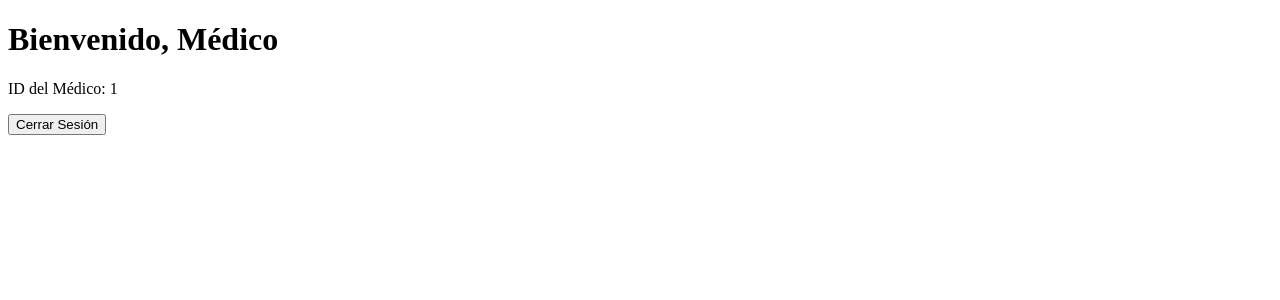
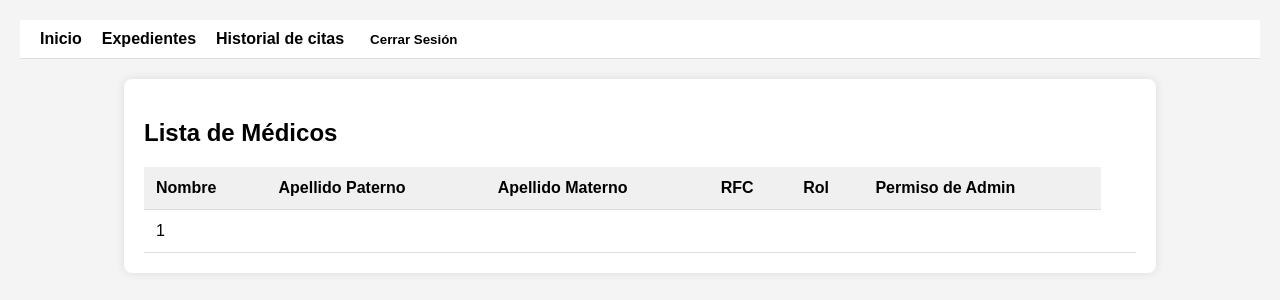
Before and after one commit to ElPanaDero1224/Medicos, a Flask app: page /Home in a window 1280 px wide. Shown: the top 300 px of the page. Run offline with Flask 3, Linux system fonts and the light colour scheme; the visitor is signed in with stand-in values (Sample User, id 1); tables that the repository leaves empty or names only in its code hold one stand-in row (values such as "Sample post"); some libraries are stand-ins or nearby versions.

Commit message:
Admin y Medico

```diff
--- a/Medico/Medico/app/app.py
+++ b/Medico/Medico/app/app.py
@@ -33,7 +33,9 @@
 
 
 #--------------------------------------------------------------------------------------------------------
-#iniciar sesion
+#iniciar
+#Faltan alertas por si el usuario no puede redireccionar
+#Tambien falta agregar una forma de que el medio muestre si es un administrador o no
 @app.route('/iniciar_Sesion', methods=['POST'])
 def iniciar_Sesion():
     if request.method == 'POST':
@@ -42,17 +44,17 @@
         password = request.form.get('password')
 
         query = '''
-        SELECT id_medicos FROM medicos
+        SELECT id_medicos, admin_permision FROM medicos
         WHERE RFC = %s AND contraseña = %s;
         '''
 
         cursor.execute(query, (rfc, password))
         result = cursor.fetchone()
-        cursor.close()
 
         if result:
-            id_medicos = result[0]
+            id_medicos, admin_permision = result
             session['id_medicos'] = id_medicos
+            session['admin_permision'] = admin_permision
             return redirect(url_for('Home'))
         else:
             # Manejo de error si no se encuentra el médico
@@ -60,17 +62,34 @@
 #--------------------------------------------------------------------------------------------------------
 
 
+#--------------------------------------------------------------------------------------------------------
+#Ruta para redirigir al inicio con los pacientes de cada medico al inicio
+@app.route('/Home', methods=['GET'])
+def Home():
+    if 'id_medicos' in session:
+        #para los admin
+        if session.get('admin_permision'):
+            id_medicos = session['id_medicos']
+            cursor = mysql.connection.cursor()
+            cursor.execute('SELECT * FROM vw_medicos')
+            medicos = cursor.fetchall()
+            return render_template('Home.html', id_medicos=id_medicos, medicos = medicos)
+            pass
+        #para el usuario comun
+        else:
+            id_medicos = session['id_medicos']
+            cursor = mysql.connection.cursor()
+            query = 'SELECT * FROM vw_pacientes WHERE id_medico = %s;'
+            cursor.execute(query, (id_medicos,))
+            pacientes = cursor.fetchall()
+            cursor.close()
+
+            return render_template('Home.html', id_medicos=id_medicos, pacientes=pacientes)
+
+    return redirect(url_for('index'))
 
 #--------------------------------------------------------------------------------------------------------
-#Ruta para redirigir al inicio
-@app.route('/Home', methods=['GET'])
-def Home():
-    if session:
-        return render_template('Home.html', id_medicos=session['id_medicos'])
-    else:
-        return redirect(url_for('iniciar_Sesion'))
 
-#--------------------------------------------------------------------------------------------------------
 
 
 
--- a/Medico/Medico/app/templates/Home.html
+++ b/Medico/Medico/app/templates/Home.html
@@ -1,16 +1,180 @@
 <!DOCTYPE html>
-<html lang="en">
+<html lang="es">
 <head>
     <meta charset="UTF-8">
-    <title>Home</title>
+    <meta name="viewport" content="width=device-width, initial-scale=1.0">
+    <title>Panel de Control</title>
+    <style>
+        body {
+            font-family: Arial, sans-serif;
+            background-color: #f4f4f4;
+            margin: 0;
+            padding: 20px;
+        }
+
+        header {
+            background-color: #fff;
+            padding: 10px 20px;
+            border-bottom: 1px solid #ddd;
+            margin-bottom: 20px;
+        }
+
+        nav ul {
+            list-style: none;
+            padding: 0;
+            margin: 0;
+            display: flex;
+            align-items: center;
+        }
+
+        nav ul li {
+            margin-right: 20px;
+        }
+
+        nav ul li a {
+            text-decoration: none;
+            color: black;
+            font-weight: bold;
+        }
+
+        nav ul li form {
+            margin: 0;
+        }
+
+        nav ul li button {
+            background-color: transparent;
+            border: none;
+            cursor: pointer;
+            font-weight: bold;
+            color: black;
+        }
+
+        .container {
+            width: 80%;
+            margin: 0 auto;
+            background-color: #fff;
+            padding: 20px;
+            border-radius: 8px;
+            box-shadow: 0 0 10px rgba(0, 0, 0, 0.1);
+        }
+
+        .appointments-table, .medicos-table {
+            width: 100%;
+            border-collapse: collapse;
+        }
+
+        .appointments-table thead, .medicos-table thead {
+            background-color: #f0f0f0;
+        }
+
+        .appointments-table th, .appointments-table td,
+        .medicos-table th, .medicos-table td {
+            padding: 12px;
+            text-align: left;
+            border-bottom: 1px solid #ddd;
+        }
+
+        .appointments-table tbody tr:hover,
+        .medicos-table tbody tr:hover {
+            background-color: #f9f9f9;
+        }
+
+        .action-button {
+            padding: 8px 12px;
+            background-color: #000;
+            color: #fff;
+            border: none;
+            border-radius: 4px;
+            cursor: pointer;
+            text-decoration: none;
+        }
+
+        .action-button:hover {
+            background-color: #444;
+        }
+
+        /* Estilo para resaltar administradores */
+        .admin-row {
+            background-color: #d0e7ff; /* Azul claro */
+            font-weight: bold;
+        }
+    </style>
 </head>
 <body>
-    <h1>Bienvenido, Médico</h1>
-    <p>ID del Médico: {{ id_medicos }}</p>
 
-    <!-- Botón para cerrar sesión -->
-    <form action="{{ url_for('cerrar_sesion') }}" method="POST">
-        <button type="submit">Cerrar Sesión</button>
-    </form>
+    <header>
+        <nav>
+            <ul>
+                <li><a href="{{ url_for('index') }}">Inicio</a></li>
+                <li><a href="#">Expedientes</a></li>
+                <li><a href="#">Historial de citas</a></li>
+                <li>
+                    <form action="{{ url_for('cerrar_sesion') }}" method="post" style="display:inline;">
+                        <button type="submit">Cerrar Sesión</button>
+                    </form>
+                </li>
+            </ul>
+        </nav>
+    </header>
+
+    <div class="container">
+        {% if session.get('admin_permision') %}
+        <!-- Vista para administradores -->
+        <h2>Lista de Médicos</h2>
+        <table class="medicos-table">
+            <thead>
+                <tr>
+                    <th>Nombre</th>
+                    <th>Apellido Paterno</th>
+                    <th>Apellido Materno</th>
+                    <th>RFC</th>
+                    <th>Rol</th>
+                    <th>Permiso de Admin</th>
+                </tr>
+            </thead>
+            <tbody>
+            {% for medico in medicos %}
+            <tr class="{% if medico[6] %}admin-row{% endif %}">
+                <td>{{ medico[0] }}</td>
+                <td>{{ medico[1] }}</td>
+                <td>{{ medico[2] }}</td>
+                <td>{{ medico[3] }}</td>
+                <td>{{ medico[4] }}</td>
+                <td>{{ medico[5] }}</td>
+                <td>{{ medico[6] }}</td>
+            </tr>
+            {% endfor %}
+            </tbody>
+        </table>
+
+        {% else %}
+        <!-- Vista para usuarios comunes -->
+        <h2>Lista de Pacientes</h2>
+        <table class="appointments-table">
+            <thead>
+                <tr>
+                    <th>Fecha de nacimiento</th>
+                    <th>Nombre del Paciente</th>
+                    <th>Diagnóstico</th>
+                    <th>Tratamiento</th>
+                    <th>Acciones</th>
+                </tr>
+            </thead>
+            <tbody>
+            {% for paciente in pacientes %}
+            <tr>
+                <td>{{ paciente[4] }}</td>
+                <td>{{ paciente[1] }} {{ paciente[2] }} {{ paciente[3] }}</td>
+                <td>{{ paciente.diagnostico }}</td>
+                <td>{{ paciente.tratamiento }}</td>
+                <td>
+                    <a class="action-button">Modificar</a>
+                </td>
+            </tr>
+            {% endfor %}
+            </tbody>
+        </table>
+        {% endif %}
+    </div>
 </body>
 </html>
```
Also changed, not shown: Medico/Medico/app/templates/index2.html (deleted, +0 -88 lines), Medico/Medico/app/templates/index3.html (deleted, +0 -125 lines).
